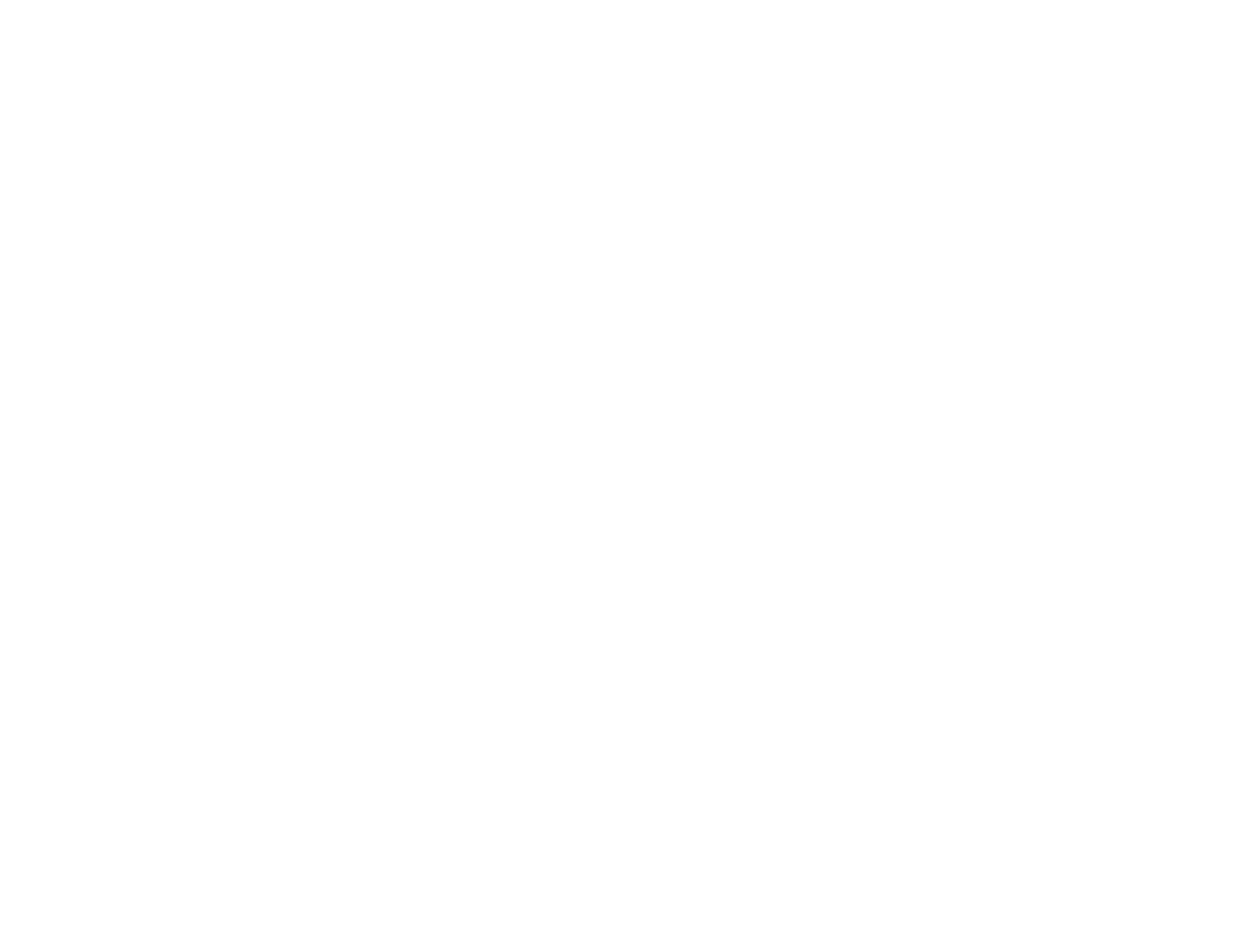
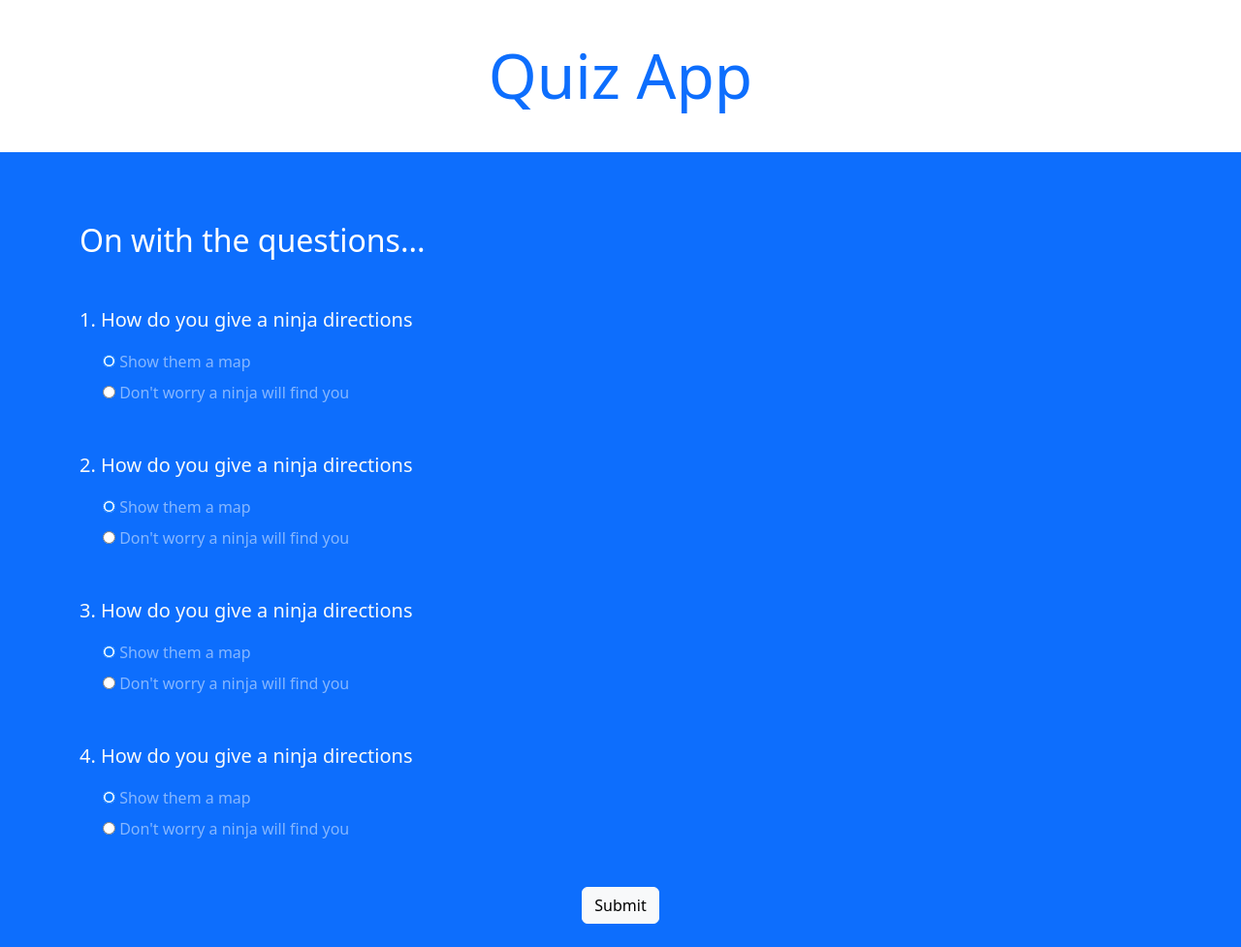
Before and after one commit to Ernest-Yoyowah/FrontendMasteryKit, a plain HTML site: page JavaScript/ninja-quiz/index.html in a window 1280 px wide. Shown: the whole page at 97% size. Before the commit the page ends 800 px from the top, so only its background shows below. Drawn offline with nearby package versions, Linux system fonts and the light colour scheme.

Commit message:
Quiz App-Project-html template complete + bootsrap

```diff
--- a/JavaScript/ninja-quiz/index.html
+++ b/JavaScript/ninja-quiz/index.html
@@ -4,10 +4,81 @@
 <head>
     <meta charset="UTF-8">
     <meta name="viewport" content="width=device-width, initial-scale=1.0">
+    <link href="https://cdn.jsdelivr.net/npm/bootstrap@5.3.2/dist/css/bootstrap.min.css" rel="stylesheet"
+        integrity="sha384-T3c6CoIi6uLrA9TneNEoa7RxnatzjcDSCmG1MXxSR1GAsXEV/Dwwykc2MPK8M2HN" crossorigin="anonymous">
     <title>Quiz App</title>
 </head>
 
 <body>
+    <!-- top-section -->
+    <div class="intro py-3 bg-white text-center">
+        <div class="container">
+            <h2 class="text-primary display-3 my-4">Quiz App</h2>
+        </div>
+    </div>
+
+    <!-- quiz-section -->
+    <div class="quiz py-4 bg-primary">
+        <div class="container">
+            <h2 class="my-5 text-white">On with the questions...</h2>
+
+            <form class="quiz-form text-light">
+                <div class="my-5">
+                    <p class="lead font-weigth-normal">1. How do you give a ninja directions</p>
+                    <div class="form-check my-2 text-white-50">
+                        <input type="radio" name="q1" value="A" checked>
+                        <label class="form-check-label">Show them a map</label>
+                    </div>
+                    <div class="form-check my-2 text-white-50">
+                        <input type="radio" name="q1" value="B">
+                        <label class="form-check-label">Don't worry a ninja will find you</label>
+                    </div>
+                </div>
+
+                <div class="my-5">
+                    <p class="lead font-weigth-normal">2. How do you give a ninja directions</p>
+                    <div class="form-check my-2 text-white-50">
+                        <input type="radio" name="q2" value="A" checked>
+                        <label class="form-check-label">Show them a map</label>
+                    </div>
+                    <div class="form-check my-2 text-white-50">
+                        <input type="radio" name="q2" value="B">
+                        <label class="form-check-label">Don't worry a ninja will find you</label>
+                    </div>
+                </div>
+
+                <div class="my-5">
+                    <p class="lead font-weigth-normal">3. How do you give a ninja directions</p>
+                    <div class="form-check my-2 text-white-50">
+                        <input type="radio" name="q3" value="A" checked>
+                        <label class="form-check-label">Show them a map</label>
+                    </div>
+                    <div class="form-check my-2 text-white-50">
+                        <input type="radio" name="q3" value="B">
+                        <label class="form-check-label">Don't worry a ninja will find you</label>
+                    </div>
+                </div>
+
+                <div class="my-5">
+                    <p class="lead font-weigth-normal">4. How do you give a ninja directions</p>
+                    <div class="form-check my-2 text-white-50">
+                        <input type="radio" name="q4" value="A" checked>
+                        <label class="form-check-label">Show them a map</label>
+                    </div>
+                    <div class="form-check my-2 text-white-50">
+                        <input type="radio" name="q4" value="B">
+                        <label class="form-check-label">Don't worry a ninja will find you</label>
+                    </div>
+                </div>
+
+                <div class="text-center">
+                    <input type="submit" class="btn btn-light" name="" id="">
+                </div>
+            </form>
+
+        </div>
+    </div>
+
 
     <script src="app.js"></script>
 </body>
```
